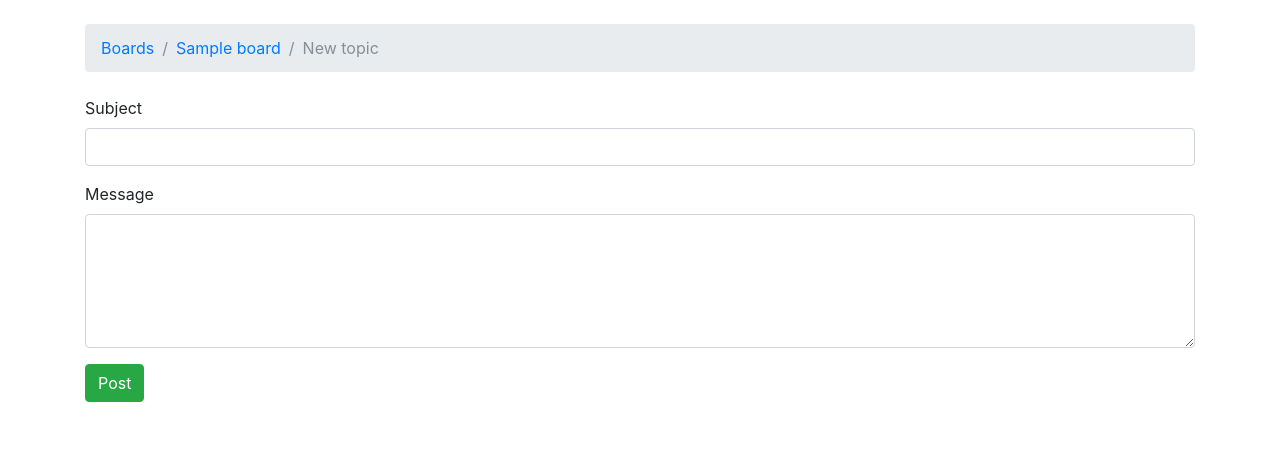
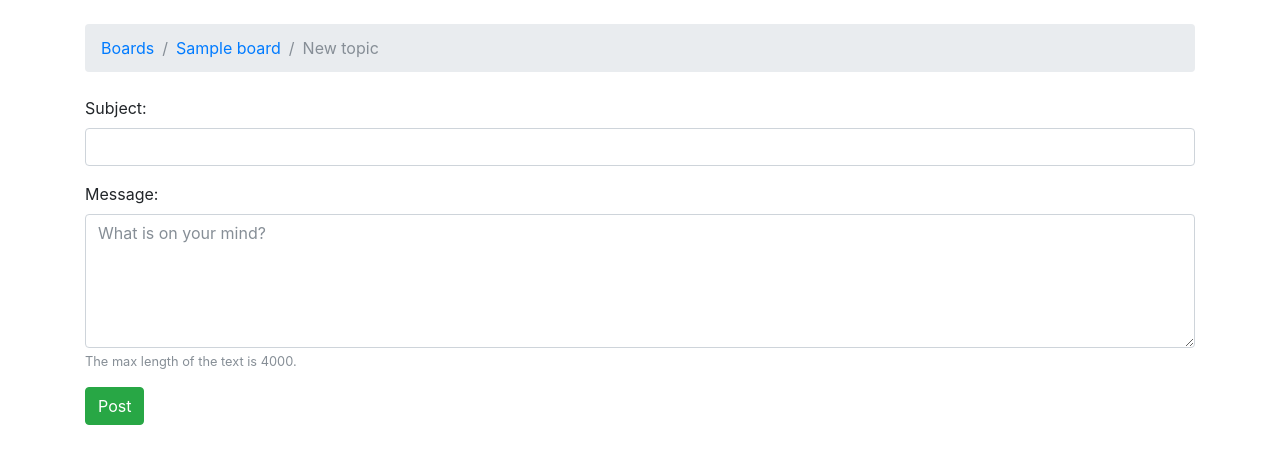
Before and after one commit to ravipal86/blogger, a Django app: page /boards/1/new/ in a window 1280 px wide. Shown: the part 56-520 px from the top of the page. Run offline with Django 3.2, Linux system fonts and the light colour scheme; tables that the repository leaves empty hold one stand-in row (values such as "Sample post"); some libraries are stand-ins or nearby versions; some web fonts are replaced.

Commit message:
created forms and reusable template

```diff
--- a/blogger/settings.py
+++ b/blogger/settings.py
@@ -37,7 +37,8 @@ INSTALLED_APPS = [
     'django.contrib.sessions',
     'django.contrib.messages',
     'django.contrib.staticfiles',
-    'boards'
+    'boards',
+    'widget_tweaks',
 ]
 
 MIDDLEWARE = [
--- a/boards/forms.py
+++ b/boards/forms.py
@@ -3,7 +3,13 @@ from .models import Topic
 
 
 class NewTopicForm(forms.ModelForm):
-    message = forms.CharField(widget=forms.Textarea(), max_length=4000)
+    message = forms.CharField(
+        widget=forms.Textarea(
+            attrs={'rows': 5, 'placeholder': 'What is on your mind?'}
+        ),
+        max_length=4000,
+        help_text='The max length of the text is 4000.'
+    )
 
     class Meta:
         model = Topic
--- a/boards/models.py
+++ b/boards/models.py
@@ -11,7 +11,7 @@ class Board(models.Model):
 
 
 class Topic(models.Model):
-    subject = models.TextField(max_length=255)
+    subject = models.CharField(max_length=255)
     last_updated = models.DateTimeField(auto_now_add=True)
     board = models.ForeignKey(Board, related_name='topics')
     starter = models.ForeignKey(User, related_name='topics')
--- a/boards/views.py
+++ b/boards/views.py
@@ -1,5 +1,6 @@
 from django.contrib.auth.models import User
 from django.shortcuts import render, redirect, get_object_or_404
+from boards.forms import NewTopicForm
 from django.http import Http404
 from boards.models import Board, Topic, Post
 
@@ -25,27 +26,25 @@ def board_topics(request, pk):
         raise Http404
     return render(request, 'topics.html', {'board': board})
 
+
 def new_topic(request, pk):
     board = get_object_or_404(Board, pk=pk)
+    user = User.objects.first()  # TODO: get the currently logged in user
 
     if request.method == 'POST':
-        subject = request.POST['subject']
-        message = request.POST['message']
-
-        user = User.objects.first() # TODO: get the currently logged in user
-
-        topic = Topic.objects.create(
-            subject = subject,
-            board = board,
-            starter = user
-        )
-
-        post = Post.objects.create(
-            message = message,
-            topic = topic,
-            created_by = user
-        )
-
-        return redirect('board_topics', pk=board.pk) # TODO: redirect to the created topic page
-
-    return render(request, 'new_topic.html', {'board': board})
+        form = NewTopicForm(request.POST)
+        if form.is_valid():
+            topic = form.save(commit=False)
+            topic.board = board
+            topic.starter = user
+            topic.save()
+            post = Post.objects.create(
+                message=form.cleaned_data.get('message'),
+                topic=topic,
+                created_by=user
+            )
+            # TODO: redirect to the created topic page
+            return redirect('board_topics', pk=board.pk)
+    else:
+        form = NewTopicForm()
+    return render(request, 'new_topic.html', {'board': board, 'form': form})
--- /dev/null
+++ b/templates/includes/form.html
@@ -0,0 +1,28 @@
+{% load widget_tweaks %}
+
+{% for field in form %}
+  <div class="form-group">
+    {{ field.label_tag }}
+
+    {% if form.is_bound %}
+      {% if field.errors %}
+        {% render_field field class="form-control is-invalid" %}
+        {% for error in field.errors %}
+          <div class="invalid-feedback">
+            {{ error }}
+          </div>
+        {% endfor %}
+      {% else %}
+        {% render_field field class="form-control is-valid" %}
+      {% endif %}
+    {% else %}
+      {% render_field field class="form-control" %}
+    {% endif %}
+
+    {% if field.help_text %}
+      <small class="form-text text-muted">
+        {{ field.help_text }}
+      </small>
+    {% endif %}
+  </div>
+{% endfor %}
--- a/templates/new_topic.html
+++ b/templates/new_topic.html
@@ -1,4 +1,6 @@
 {% extends 'base.html' %}
+
+{% load widget_tweaks %}
 
 {% block title %}Start a New Topic{% endblock %}
 
@@ -9,16 +11,9 @@
 {% endblock %}
 
 {% block content %}
-    <form method="post">
+  <form method="post" novalidate>
     {% csrf_token %}
-        <div class="form-group">
-            <label for="id_subject">Subject</label>
-            <input type="text" class="form-control" id="id_subject" name="subject">
-        </div>
-        <div class="form-group">
-            <label for="id_message">Message</label>
-            <textarea class="form-control" id="id_message" name="message" rows="5"></textarea>
-        </div>
+    {% include 'includes/form.html' %}
     <button type="submit" class="btn btn-success">Post</button>
-</form>
+  </form>
 {% endblock %}
```
Also changed, not shown: boards/migrations/0002_auto_20180112_1443.py (added).
